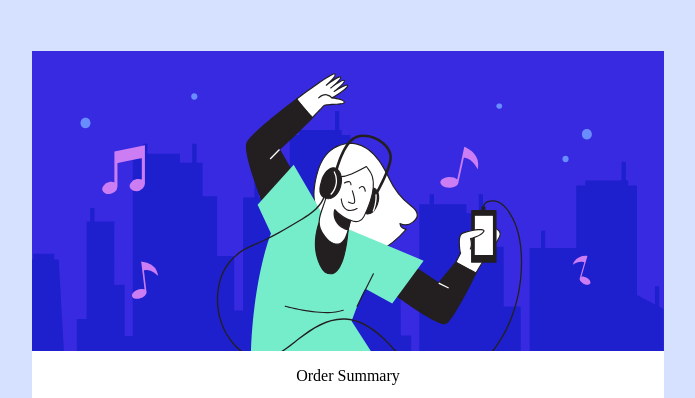
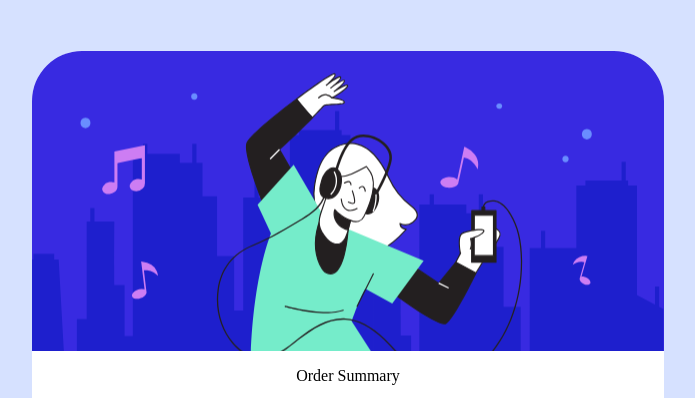
Before and after one commit to VerseVent/Order-Summary-page, a plain HTML site: page html/index.html in a window 1280 px wide. Shown: the top 398 px of the page, without its empty margins (292-987 px from the left). Drawn offline with Linux system fonts and the light colour scheme.

Commit message:
v1.0.3(bordered properly)

```diff
--- a/css/style.css
+++ b/css/style.css
@@ -12,7 +12,7 @@ body{
   max-width: 700px;
   min-width: 350px;
   min-height: 500px;
-  border-radius: 5%;
+  border-radius: 50px 50px 50px 50px;
   /* padding-bottom: 100px; */
   margin: 4% auto;
   background-color: white;
@@ -21,15 +21,15 @@ body{
 .image{
   width:100%;
   height: 50%;
+  border-radius: 50px 50px 0px 0px;
   position: relative;
   background-image: url('../images/illustration-hero.svg');
   background-size: cover;
   background-position: center;
   background-repeat: no-repeat;
-  position: relative;
-  border-collapse: collapse;
   margin:0;
 }
+
 .attribution {
   font-size: 11px;
   text-align: center;
```
Also changed, not shown: html/index.html (line endings or trailing spaces).
